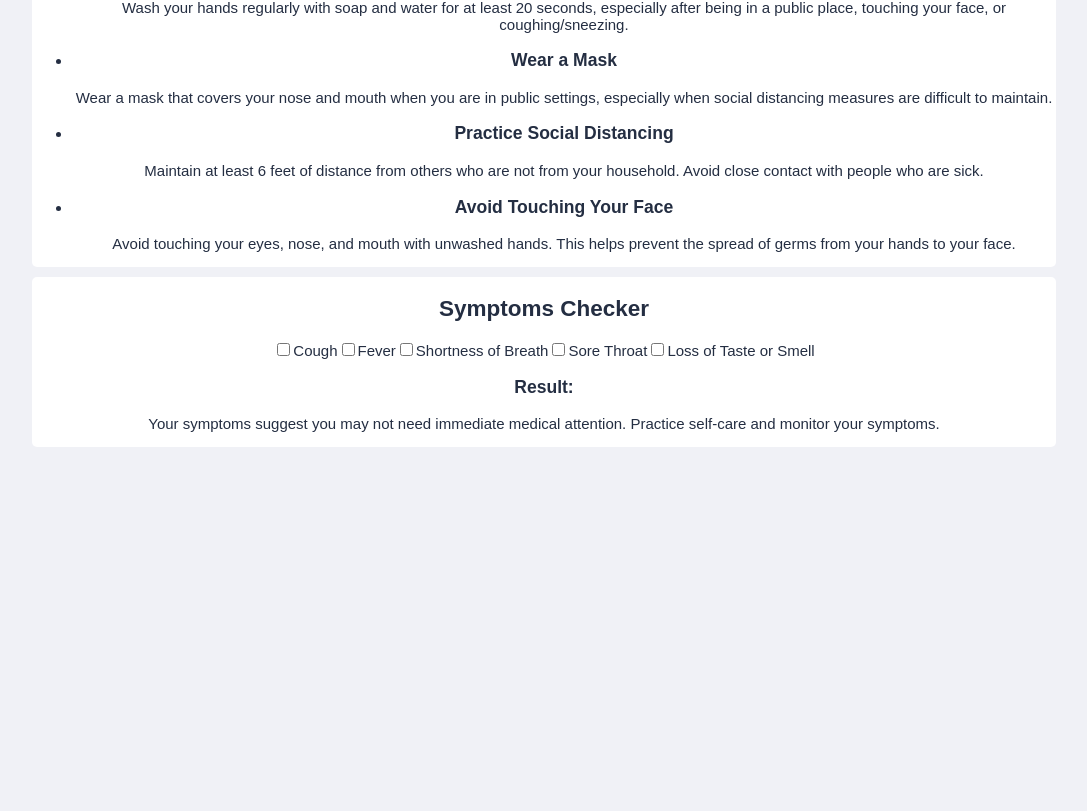
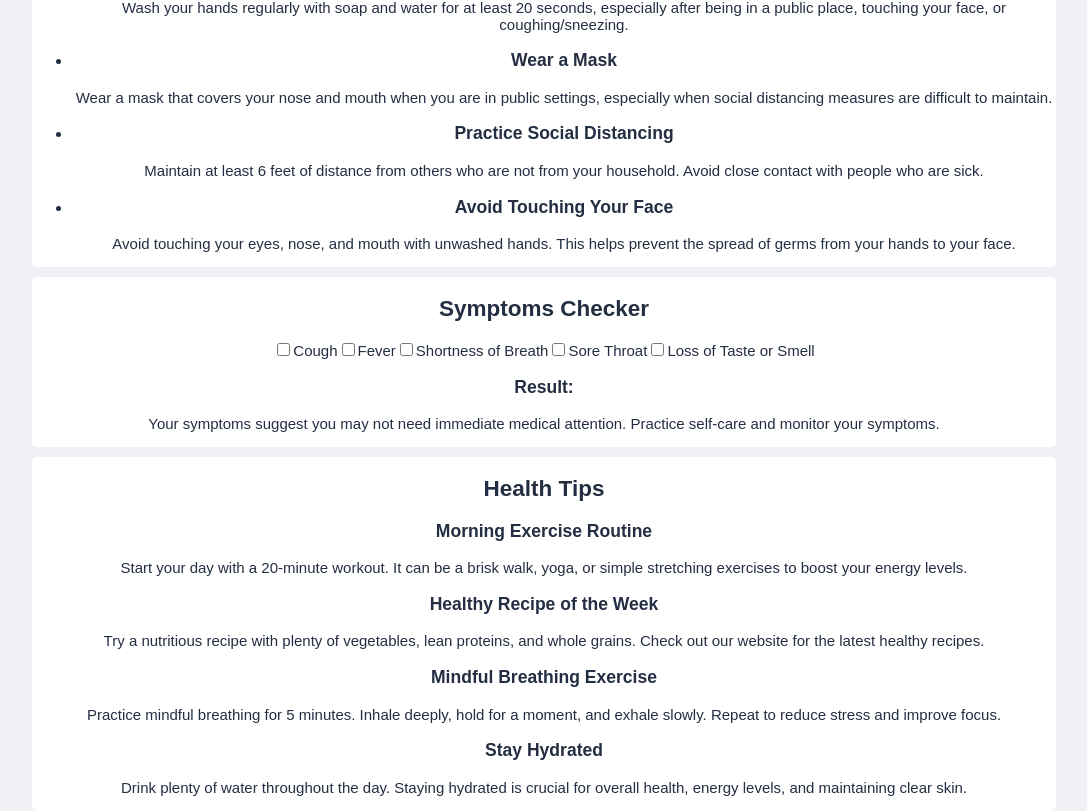
Before and after one commit to mohamedmehdigara/cov-dashboard, a React (Create React App) app: page / in a window 1280 px wide. Shown: the part 879-1690 px from the top of the page, without its empty margins (96-1183 px from the left). Before the commit the page ends 1326 px from the top, so only its background shows below. Built offline with nearby package versions, Linux system fonts and the light colour scheme; no server answers.

Commit message:
added files

```diff
--- a/src/App.js
+++ b/src/App.js
@@ -8,7 +8,7 @@ import FAQs from "./components/FAQs"; // Import the FAQs component
 import ResourceLinks from "./components/ResourceLinks"; // Import the ResourceLinks component
 import PreventionTips from "./components/PreventionTips";
 import SymptomsChecker from "./components/SymptomsChecker"; // Import the SymptomsChecker component
-
+import HealthTips from "./components/HealthTips";
 
 
 function App() {
@@ -169,6 +169,7 @@ function App() {
         <FAQs />
         <PreventionTips/>
         <SymptomsChecker/>
+        <HealthTips/>
       </div>
     </div>
   );
--- /dev/null
+++ b/src/components/HealthTips.js
@@ -0,0 +1,55 @@
+import React from "react";
+
+const HealthTip = ({ title, description }) => (
+  <div className="health-tip">
+    <h3>{title}</h3>
+    <p>{description}</p>
+  </div>
+);
+
+const HealthTips = () => {
+  const tipsList = [
+    {
+      id: 1,
+      title: "Morning Exercise Routine",
+      description:
+        "Start your day with a 20-minute workout. It can be a brisk walk, yoga, or simple stretching exercises to boost your energy levels.",
+    },
+    {
+      id: 2,
+      title: "Healthy Recipe of the Week",
+      description:
+        "Try a nutritious recipe with plenty of vegetables, lean proteins, and whole grains. Check out our website for the latest healthy recipes.",
+    },
+    {
+      id: 3,
+      title: "Mindful Breathing Exercise",
+      description:
+        "Practice mindful breathing for 5 minutes. Inhale deeply, hold for a moment, and exhale slowly. Repeat to reduce stress and improve focus.",
+    },
+    {
+      id: 4,
+      title: "Stay Hydrated",
+      description:
+        "Drink plenty of water throughout the day. Staying hydrated is crucial for overall health, energy levels, and maintaining clear skin.",
+    },
+    // Add more health tips as needed
+  ];
+
+  return (
+    <div className="health-tips-container">
+      <h2>Health Tips</h2>
+      <div className="tips-list">
+        {tipsList.map((tip) => (
+          <HealthTip
+            key={tip.id}
+            title={tip.title}
+            description={tip.description}
+          />
+        ))}
+      </div>
+    </div>
+  );
+};
+
+export default HealthTips;
```
